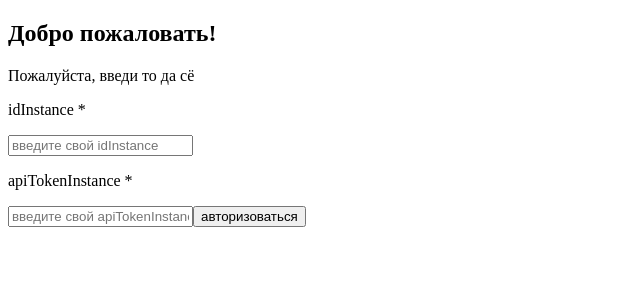
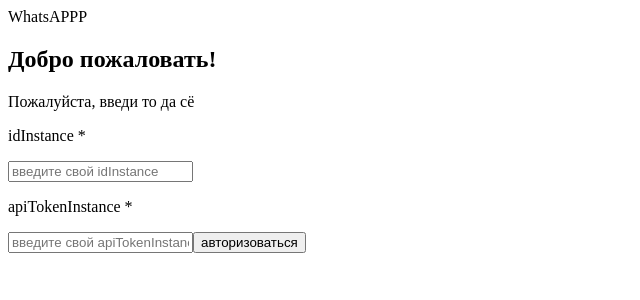
Before and after one commit to doyouwannatea/test-assignment-react-green-api, a React (Vite) app: page /auth in a window 1280 px wide. Shown: the top 300 px of the page, without its empty margins (0-640 px from the left). Built offline with nearby package versions, Linux system fonts and the light colour scheme.

Commit message:
🆕 AuthContext: настроил авторизацию

```diff
--- a/src/App.tsx
+++ b/src/App.tsx
@@ -1,11 +1,14 @@
 import BaseLayout from './components/BaseLayout';
+import AuthContextProvider from './context/auth-context/AuthContextProvider';
 import AppRouter from './router/AppRouter';
 
 function App() {
   return (
-    <BaseLayout>
-      <AppRouter />
-    </BaseLayout>
+    <AuthContextProvider>
+      <BaseLayout>
+        <AppRouter />
+      </BaseLayout>
+    </AuthContextProvider>
   );
 }
 
--- /dev/null
+++ b/src/components/AppHeader.tsx
@@ -0,0 +1,17 @@
+import { useAuthContext } from '@/context/auth-context/AuthContext';
+import BaseButton from './BaseButton';
+
+export default function AppHeader() {
+  const authContext = useAuthContext();
+
+  return (
+    <div>
+      <span>WhatsAPPP</span>
+      {authContext.data && (
+        <BaseButton onClick={() => authContext.logout()}>
+          выйти из аккаунта
+        </BaseButton>
+      )}
+    </div>
+  );
+}
--- a/src/components/BaseLayout.tsx
+++ b/src/components/BaseLayout.tsx
@@ -1,5 +1,11 @@
 import { PropsWithChildren } from '@/models/react';
+import AppHeader from './AppHeader';
 
 export default function BaseLayout({ children }: PropsWithChildren) {
-  return <div>{children}</div>;
+  return (
+    <div>
+      <AppHeader />
+      {children}
+    </div>
+  );
 }
--- /dev/null
+++ b/src/context/auth-context/AuthContext.ts
@@ -0,0 +1,17 @@
+import { createContext, useContext } from 'react';
+import { AuthData } from '@/models/green-api';
+import { noop } from '@/utils/shared';
+
+export type AuthContextData = {
+  data?: AuthData;
+  setAuthData: (data?: AuthData) => void;
+  logout: () => void;
+};
+
+export const AuthContext = createContext<AuthContextData>({
+  logout: noop,
+  setAuthData: noop,
+  data: undefined,
+});
+
+export const useAuthContext = () => useContext(AuthContext);
--- /dev/null
+++ b/src/context/auth-context/AuthContextProvider.tsx
@@ -0,0 +1,34 @@
+import { PropsWithChildren, useEffect, useState } from 'react';
+import { AuthContext } from './AuthContext';
+import { AuthData } from '@/models/green-api';
+import greenApiService from '@/services/green-api.service';
+import {
+  getAuthDataFromLocalStorage,
+  setAuthDataToLocalStorage,
+} from '@/utils/auth-local-storage';
+
+const localStorageAuthData = getAuthDataFromLocalStorage();
+
+export default function AuthContextProvider({ children }: PropsWithChildren) {
+  const [data, setData] = useState<AuthData | undefined>(localStorageAuthData);
+
+  useEffect(() => {
+    setAuthData(localStorageAuthData);
+  }, []);
+
+  function setAuthData(authData?: AuthData) {
+    setAuthDataToLocalStorage(authData);
+    greenApiService.setAuthData(authData);
+    setData(authData);
+  }
+
+  function logout() {
+    setAuthData(undefined);
+  }
+
+  return (
+    <AuthContext.Provider value={{ setAuthData, logout, data }}>
+      {children}
+    </AuthContext.Provider>
+  );
+}
--- a/src/hooks/useWatchAuth.ts
+++ b/src/hooks/useWatchAuth.ts
@@ -1,11 +1,11 @@
 import { useEffect } from 'react';
 import { useNavigate } from 'react-router-dom';
 import { routeLocations } from '@/router/routes';
-import greenApiService from '@/services/green-api.service';
+import { useAuthContext } from '@/context/auth-context/AuthContext';
 
 export const useWatchAuth = () => {
   const navigate = useNavigate();
-  const authData = greenApiService.getAuthData();
+  const { data: authData } = useAuthContext();
 
   useEffect(() => {
     if (!authData) navigate(routeLocations.authPageLocation);
--- /dev/null
+++ b/src/utils/auth-local-storage.ts
@@ -0,0 +1,18 @@
+import { AuthData } from '@/models/green-api';
+
+export const AUTH_DATA_LS_KEY = 'AUTH_DATA_LS_KEY';
+
+export function getAuthDataFromLocalStorage(): AuthData | undefined {
+  try {
+    const authData = localStorage.getItem(AUTH_DATA_LS_KEY);
+    if (!authData) return;
+    return JSON.parse(authData);
+  } catch (error) {
+    console.log(error);
+  }
+}
+
+export function setAuthDataToLocalStorage(authData?: AuthData): void {
+  if (!authData) localStorage.removeItem(AUTH_DATA_LS_KEY);
+  else localStorage.setItem(AUTH_DATA_LS_KEY, JSON.stringify(authData));
+}
--- /dev/null
+++ b/src/utils/shared.ts
@@ -0,0 +1,3 @@
+export function noop() {
+  //
+}
--- a/src/views/AuthPage.tsx
+++ b/src/views/AuthPage.tsx
@@ -1,11 +1,11 @@
-import BaseButton from '@/components/BaseButton';
-import BaseInput from '@/components/BaseInput';
-import useCheckAuthMutation from '@/hooks/useCheckAuthMutation';
-import { routeLocations } from '@/router/routes';
-import greenApiService from '@/services/green-api.service';
 import { useState } from 'react';
 import { SubmitHandler, useForm } from 'react-hook-form';
 import { useNavigate } from 'react-router-dom';
+import BaseButton from '@/components/BaseButton';
+import BaseInput from '@/components/BaseInput';
+import { useAuthContext } from '@/context/auth-context/AuthContext';
+import useCheckAuthMutation from '@/hooks/useCheckAuthMutation';
+import { routeLocations } from '@/router/routes';
 
 type AuthFormValues = {
   idInstance: string;
@@ -13,6 +13,7 @@ type AuthFormValues = {
 };
 
 export default function AuthPage() {
+  const authContext = useAuthContext();
   const navigate = useNavigate();
   const {
     register,
@@ -34,7 +35,7 @@ export default function AuthPage() {
   });
 
   const onSubmit: SubmitHandler<AuthFormValues> = async (formValues) => {
-    greenApiService.setAuthData({
+    authContext.setAuthData({
       apiTokenInstance: formValues.apiTokenInstance,
       idInstance: formValues.idInstance,
     });
@@ -42,7 +43,7 @@ export default function AuthPage() {
   };
 
   function onError(error?: unknown) {
-    greenApiService.setAuthData(undefined);
+    authContext.setAuthData(undefined);
     setError(
       error
         ? String(error)
--- a/tsconfig.json
+++ b/tsconfig.json
@@ -21,7 +21,8 @@
       "@services/*": ["src/services/*"],
       "@hooks/*": ["src/hooks/*"],
       "@models/*": ["src/models/*"],
-      "@styles/*": ["src/styles/*"]
+      "@styles/*": ["src/styles/*"],
+      "@utils/*": ["src/utils/*"]
     },
 
     /* Linting */
--- a/vite.config.ts
+++ b/vite.config.ts
@@ -15,6 +15,7 @@ export default defineConfig({
       '@hooks': path.resolve(__dirname, './src/hooks'),
       '@models': path.resolve(__dirname, './src/models'),
       '@styles': path.resolve(__dirname, './src/styles'),
+      '@utils': path.resolve(__dirname, './src/utils'),
     },
   },
 });
```
